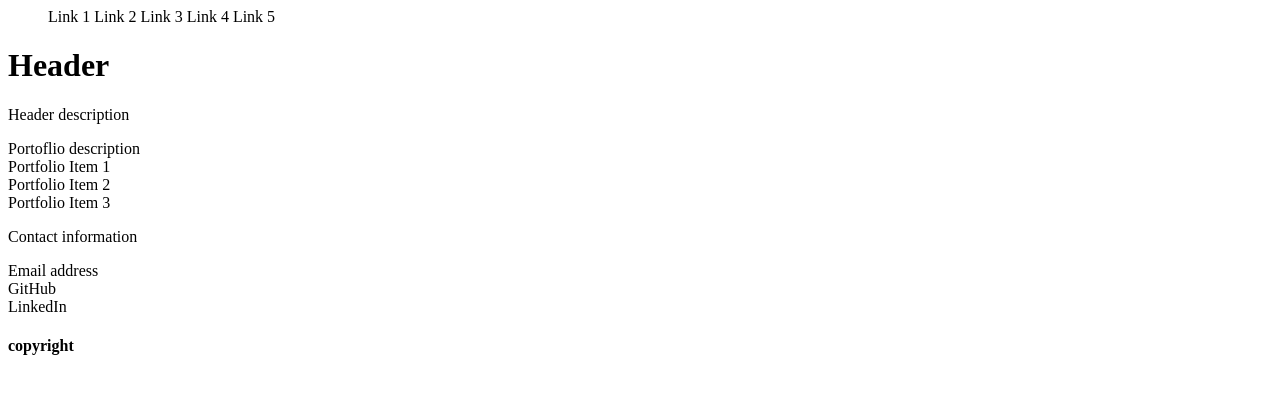
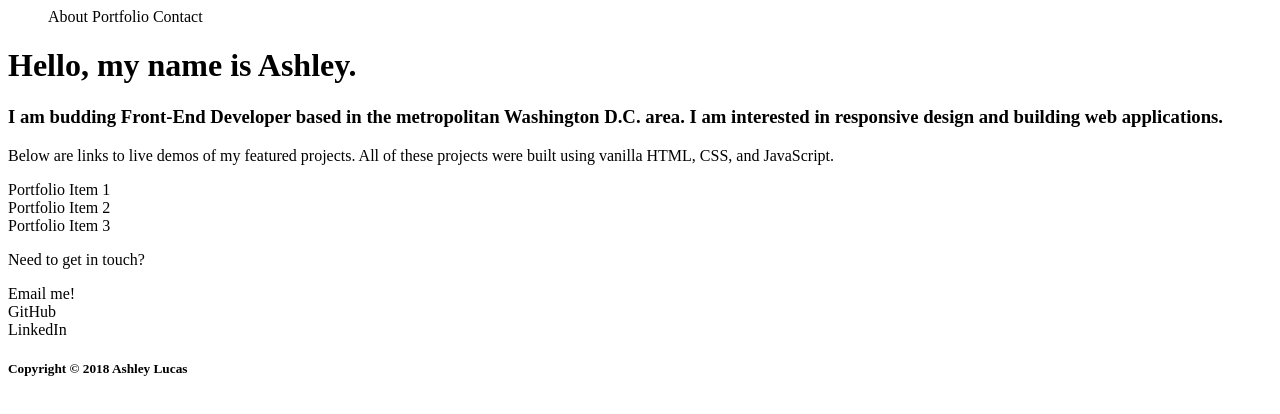
Before and after one commit to devashrlucas/devashrlucas.github.io, a plain HTML site: page index.html in a window 1280 px wide. Drawn offline with Linux system fonts and the light colour scheme.

Commit message:
Updated index.html outline

```diff
--- a/css/main.css
+++ b/css/main.css
@@ -1,3 +1,4 @@
+
 #navbar li{
     display: inline-block;
 }
--- a/index.html
+++ b/index.html
@@ -9,22 +9,19 @@
         <script src="/js/main.js"></script>
     </head>
     <body>
-
         <!--Navigation bar-->
         <nav id="navbar">
             <ul class="navlinks">
-                <li>Link 1</li>
-                <li>Link 2</li>
-                <li>Link 3</li>
-                <li>Link 4</li>
-                <li>Link 5</li>
+                <li>About</li>
+                <li>Portfolio</li>
+                <li>Contact</li>
             </ul>
         </nav>
 
         <!--Header-->
         <header>
-            <h1>Header</h1>
-            <p id="header-description">Header description</p>
+            <h1>Hello, my name is Ashley.</h1>
+            <h3 id="header-description">I am budding Front-End Developer based in the metropolitan Washington D.C. area. I am interested in responsive design and building web applications.</h3>
         </header>
 
         <!--Main content-->
@@ -32,16 +29,20 @@
 
         <!--Section: portfolio -->
             <section class="portfolio">
-                <div class="portfolio" id="portfolio-intro">Portoflio description</div>
+                <p id="portfolio-intro">Below are links to live demos of my featured projects. All of these projects were built using vanilla HTML, CSS, and JavaScript.</p>
                 <div class="portfolio-item">Portfolio Item 1</div>
                 <div class="portfolio-item">Portfolio Item 2</div>
                 <div class="portfolio-item">Portfolio Item 3</div>
             </section>
 
+        <!--Section: about -->
+           <section class="about"></section>
+
+
         <!--Section: contact information -->
             <section class="contact">
-                <p>Contact information</p>
-                <div class="contact" id="email">Email address</div>
+                <p id="contact-intro">Need to get in touch?</p>
+                <div class="contact" id="email">Email me!</div>
                 <div class="contact" id="github">GitHub</div>
                 <div class="contact" id="linkedin">LinkedIn</div>
             </section>
@@ -49,7 +50,7 @@
 
         <!--Footer-->
         <footer>
-            <h4> copyright </h4>
+            <h5> Copyright © 2018 Ashley Lucas </h5>
         </footer>
     </body>
 </html>
```
